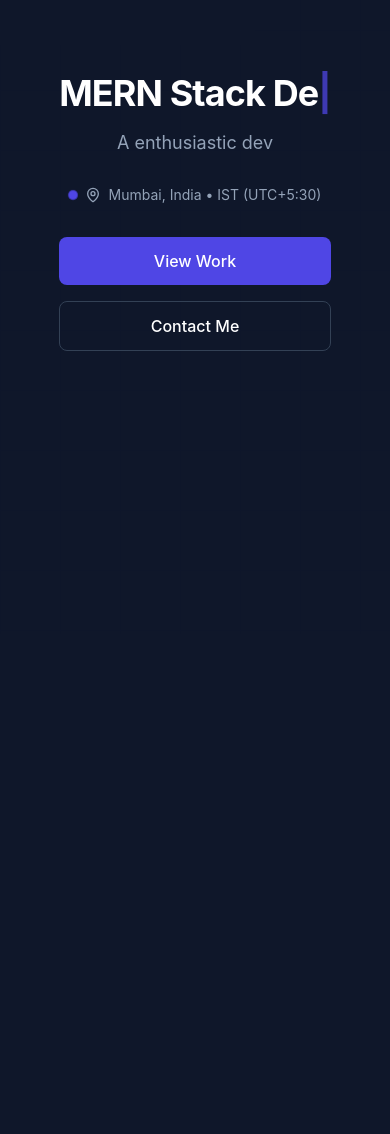
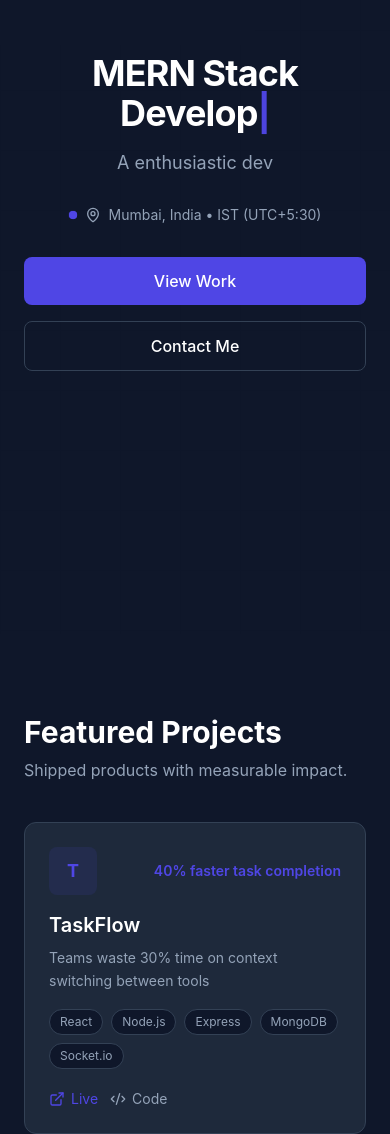
Before and after one commit to ignit-fury/ignit-portfolio, a Next.js app: page / in a window 390 px wide. Shown: the part 210-1344 px from the top of the page. Before the commit the page ends 844 px from the top, so only its background shows below. Built offline with nearby package versions, Linux system fonts and the light colour scheme.

Commit message:
feat: project cards with responsive grid section

```diff
--- a/app/page.tsx
+++ b/app/page.tsx
@@ -1,9 +1,11 @@
 import { Hero } from "@/components/hero/Hero";
+import { ProjectsSection } from "@/components/projects/ProjectsSection";
 
 export default function Home() {
   return (
     <main>
       <Hero />
+      <ProjectsSection />
     </main>
   );
 }
--- /dev/null
+++ b/components/projects/ProjectCard.tsx
@@ -0,0 +1,56 @@
+"use client";
+
+import { ExternalLink, CodeXml } from "lucide-react";
+import { Project } from "@/lib/data/projects";
+
+export function ProjectCard({ project }: { project: Project }) {
+  return (
+    <article className="group bg-surface border border-border rounded-xl p-6 transition-all duration-200 hover:-translate-y-1 hover:border-accent hover:shadow-lg hover:shadow-accent/10">
+      <div className="flex items-center justify-between mb-4">
+        <div className="w-12 h-12 rounded-lg bg-accent/10 flex items-center justify-center text-accent font-bold text-lg">
+          {project.name.charAt(0)}
+        </div>
+        <span className="text-accent font-semibold text-sm">
+          {project.impact}
+        </span>
+      </div>
+
+      <h3 className="text-xl font-semibold text-white mb-2">{project.name}</h3>
+      <p className="text-muted text-sm leading-relaxed mb-4">
+        {project.problem}
+      </p>
+
+      <div className="flex flex-wrap gap-2 mb-5">
+        {project.stack.map((tech) => (
+          <span
+            key={tech}
+            className="px-2.5 py-1 text-xs rounded-full bg-background border border-border text-muted"
+          >
+            {tech}
+          </span>
+        ))}
+      </div>
+
+      <div className="flex gap-3">
+        <a
+          href={project.liveUrl}
+          target="_blank"
+          rel="noopener noreferrer"
+          className="inline-flex items-center gap-1.5 text-sm text-accent hover:text-accent-hover transition-colors"
+        >
+          <ExternalLink className="h-4 w-4" aria-hidden="true" />
+          Live
+        </a>
+        <a
+          href={project.codeUrl}
+          target="_blank"
+          rel="noopener noreferrer"
+          className="inline-flex items-center gap-1.5 text-sm text-muted hover:text-white transition-colors"
+        >
+          <CodeXml className="h-4 w-4" aria-hidden="true" />
+          Code
+        </a>
+      </div>
+    </article>
+  );
+}
--- /dev/null
+++ b/components/projects/ProjectsSection.tsx
@@ -0,0 +1,28 @@
+import { ScrollReveal } from "@/components/ui/ScrollReveal";
+import { ProjectCard } from "./ProjectCard";
+import { projects } from "@/lib/data/projects";
+
+export function ProjectsSection() {
+  return (
+    <section id="projects" className="py-20 px-6">
+      <div className="max-w-6xl mx-auto">
+        <ScrollReveal>
+          <h2 className="text-3xl font-bold text-white mb-2">
+            Featured Projects
+          </h2>
+          <p className="text-muted mb-10">
+            Shipped products with measurable impact.
+          </p>
+        </ScrollReveal>
+
+        <div className="grid grid-cols-1 sm:grid-cols-2 lg:grid-cols-4 gap-6">
+          {projects.map((project, i) => (
+            <ScrollReveal key={project.slug} delay={i * 0.1}>
+              <ProjectCard project={project} />
+            </ScrollReveal>
+          ))}
+        </div>
+      </div>
+    </section>
+  );
+}
```
